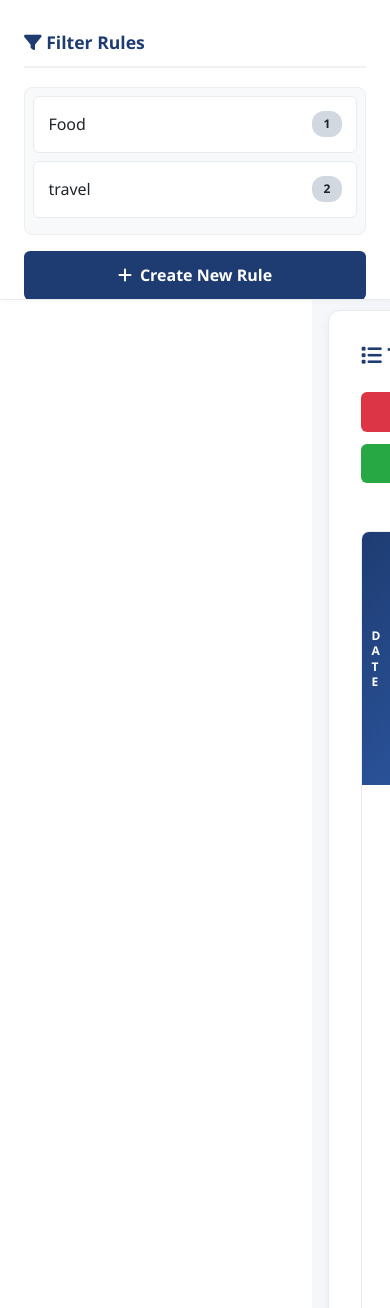
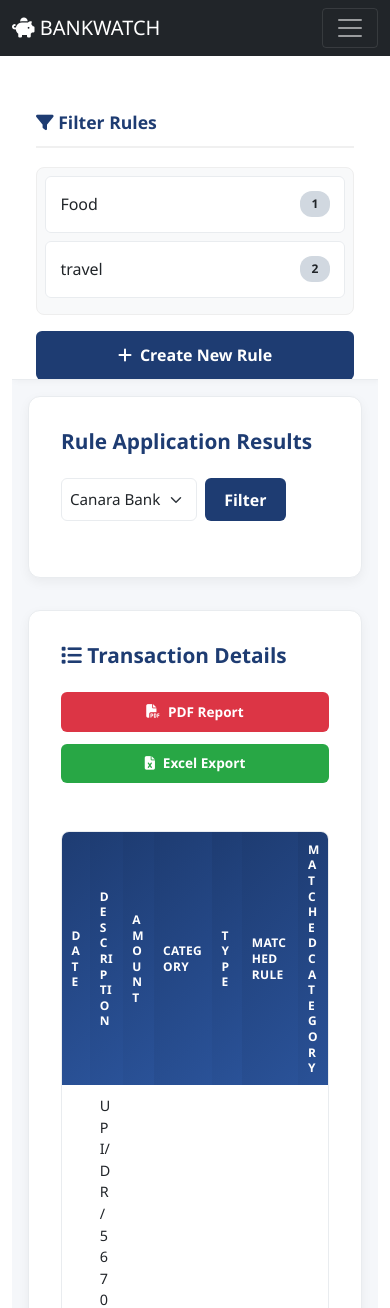
Before and after one commit to internp247-design/BankWatch, a Django app: page /analyzer/rules/apply/results/ in a window 390 px wide. Shown: the top 1308 px of the page. Run offline with Django 5.2, Linux system fonts and the light colour scheme; a user stored in the database is signed in; data comes from the database, SQL or seed files in the repository.

Commit message:
sidebar positioning

```diff
--- a/templates/analyzer/apply_rules_results.html
+++ b/templates/analyzer/apply_rules_results.html
@@ -15,6 +15,7 @@
     html, body {
         overflow-x: hidden;
         width: 100%;
+        height: 100%;
     }
 
     .main-content {
@@ -23,6 +24,7 @@
         position: relative;
         overflow-x: hidden;
         margin-left: 300px;
+        min-height: 100vh;
     }
 
     .sidebar {
@@ -34,10 +36,11 @@
         flex-shrink: 0;
         position: fixed;
         left: 0;
-        top: 0;
+        top: 60px;
         bottom: 0;
         overflow-y: auto;
         z-index: 20;
+        height: calc(100vh - 60px);
     }
 
     .sidebar h3 {
@@ -130,10 +133,10 @@
         flex-direction: column;
         gap: 2rem;
         background-color: #f5f7fa;
-        min-height: 100vh;
         overflow-x: hidden;
         overflow-y: auto;
         width: 100%;
+        max-width: calc(100vw - 300px);
     }
 
     .dashboard-section {
@@ -144,6 +147,7 @@
         border: 1px solid #e9ecef;
         display: flex;
         flex-direction: column;
+        min-height: auto;
     }
 
     .section-header {
@@ -413,16 +417,21 @@
     @media (max-width: 992px) {
         .main-content {
             flex-direction: column;
+            margin-left: 0;
         }
 
         .sidebar {
+            position: relative;
             width: 100%;
+            top: auto;
+            height: auto;
             max-height: 400px;
             border-right: none;
             border-bottom: 1px solid #e9ecef;
         }
 
         .dashboard {
+            max-width: 100%;
             padding: 1.5rem;
         }
 
```
